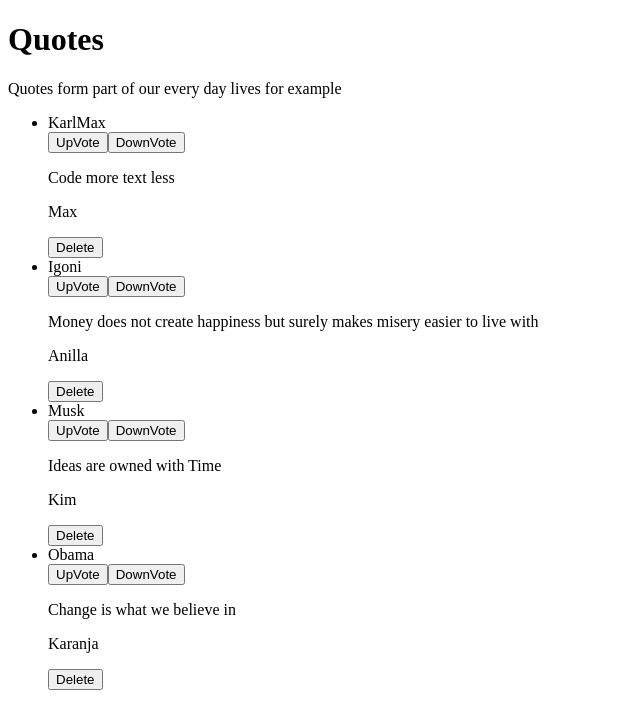
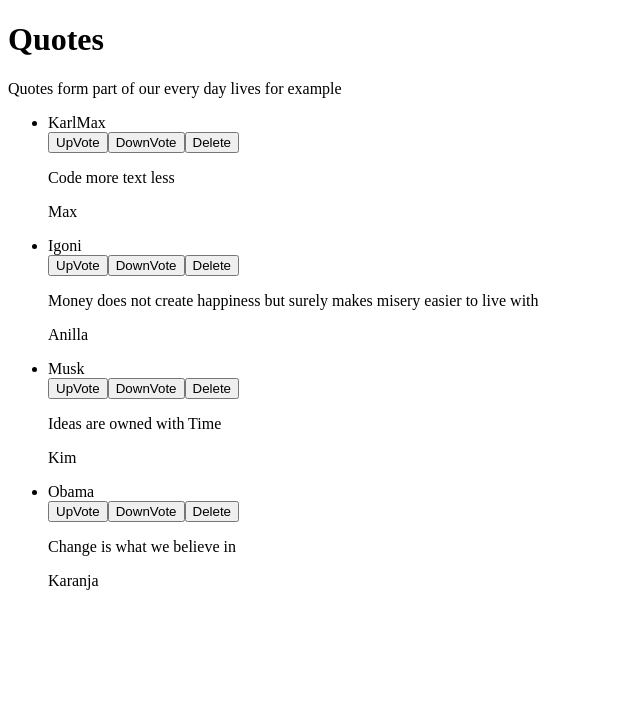
Before and after one commit to Anillab/Quote, an Angular app: page / in a window 1280 px wide. Shown: the top 728 px of the page, without its empty margins (0-640 px from the left). Built offline with nearby package versions, Linux system fonts and the light colour scheme.

Commit message:
removed the button class from the child to the parent class,defined the delete function in the parent class too

```diff
--- a/src/app/quote-others/quote-others.component.html
+++ b/src/app/quote-others/quote-others.component.html
@@ -1,3 +1,2 @@
 <p>{{quote.author}}</p>
 <p>{{quote.writerQuote}}</p>
-<button (click) = 'quoteDelete(i)'>Delete</button>
--- a/src/app/quote-others/quote-others.component.ts
+++ b/src/app/quote-others/quote-others.component.ts
@@ -1,5 +1,5 @@
 import { Component, OnInit,Input,Output,EventEmitter } from '@angular/core';
-import {Quote} from '../quote'
+import { Quote } from '../quote'
 
 
 @Component({
@@ -11,9 +11,7 @@
 
   @Input() quote:Quote;
   // @Output() isDelete= new EventEmitter<boolean>();
-  quoteDelete(i){
-      this.quotes.splice(i,1);
-    }
+
 
 
 
@@ -24,8 +22,5 @@
   }
 
 
-    // deleteQuote(i){
-    //     if ( confirm("Are you sure you want to delete the quote?")){
-    //         this.quotes.splice(i,1)
-    //     })
+
 }
--- a/src/app/quote/quote.component.html
+++ b/src/app/quote/quote.component.html
@@ -4,7 +4,8 @@
   <div *ngFor='let quote of quotes;let i=index'>
   <li>{{quote.quote}}</li>
   <button (click)='addVote(i)' class="btn">UpVote</button>
-  <button type="button" class="btn">DownVote</button>
+  <button (click)='subVote(i)' class="btn">DownVote</button>
+  <button (click) = 'quoteDelete(index)'>Delete</button>
   <app-quote-others  [quote]='quote'></app-quote-others>
 </div>
 </ul>
--- a/src/app/quote/quote.component.ts
+++ b/src/app/quote/quote.component.ts
@@ -15,9 +15,15 @@
 
   ]
   addVote(i){
-    this.quotes[i].upVotes+=1
+    alert(this.quotes[i].upVotes+=1)
   }
-
+  subVote(i){
+    alert(this.quotes[i].upVotes-1)
+  }
+  quoteDelete(index){
+     alert("Do You want to Delete this Quote?")
+      this.quotes.splice(index,1);
+    }
   // deleteGoal(isDelete,index){
   //       if (isDelete){
   //           this.quotes.splice(index,1);
```
